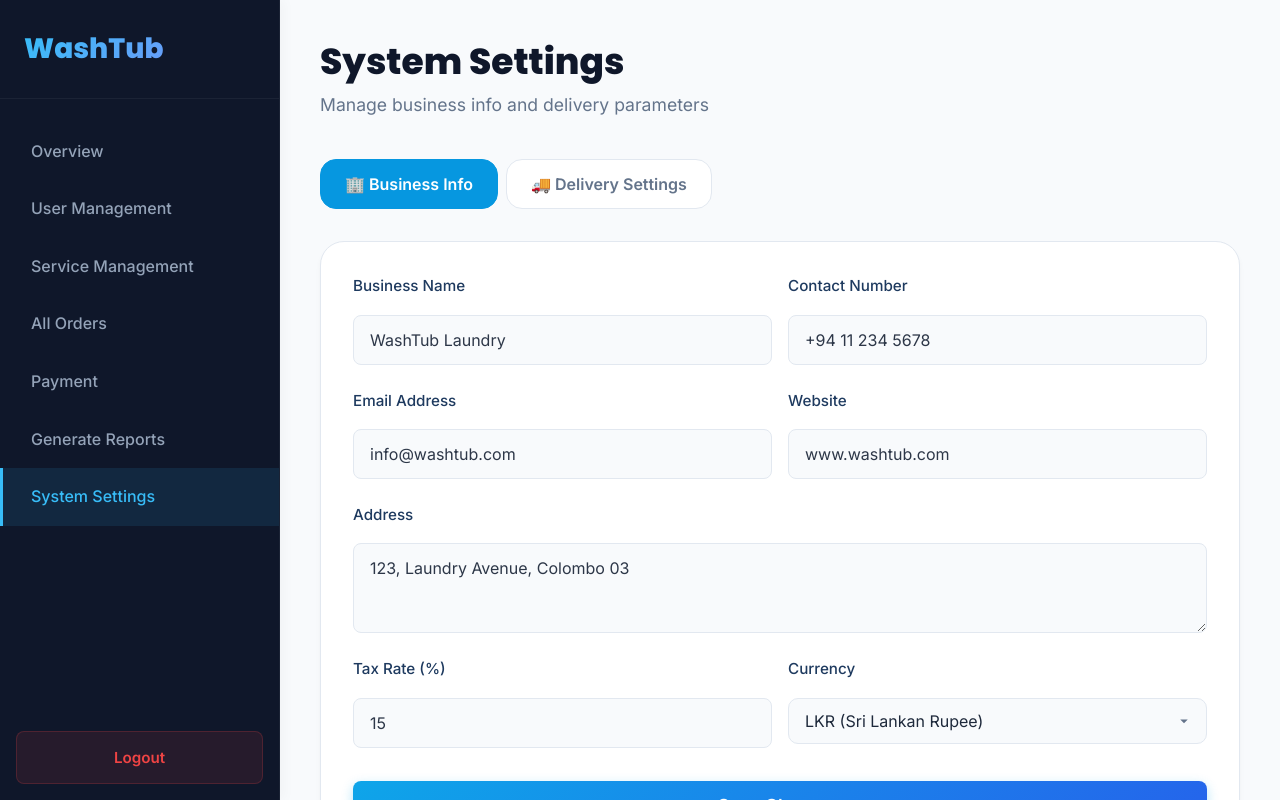
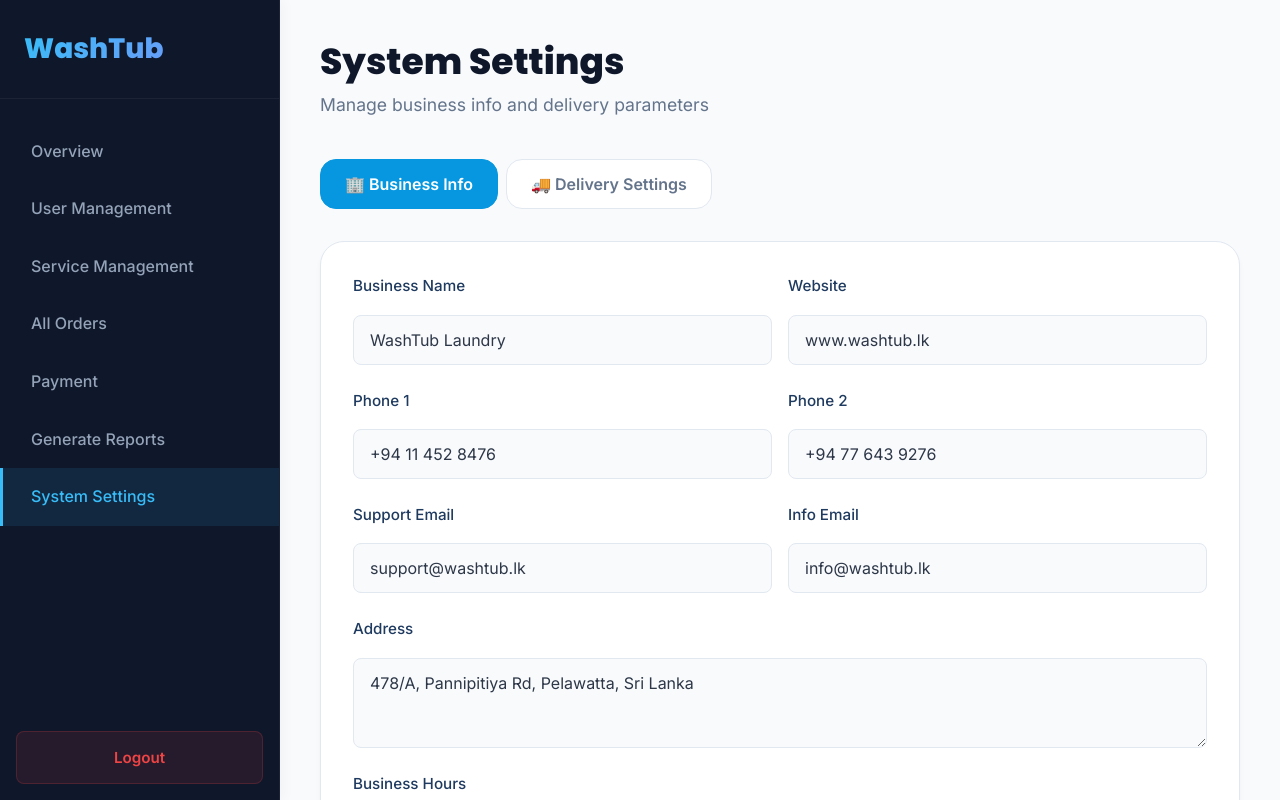
Before and after one commit to KavishaPerera/Wash-TUB, a React app in the folder frontend/: page /system-settings in a window 1280 px wide. Shown: the top 800 px of the page. Built offline with nearby package versions, Linux system fonts and the light colour scheme; no server answers; the HTML template or start-up script is replaced by a standard one.

Commit message:
change business info page and update contact page

```diff
--- a/frontend/src/pages/Contact.jsx
+++ b/frontend/src/pages/Contact.jsx
@@ -4,7 +4,23 @@ import Footer from '../components/Footer';
 import { Mail, Phone, MapPin, MessageSquare, Clock } from 'lucide-react';
 import './Contact.css';
 
+const getBusinessInfo = () => {
+    const defaults = {
+        phone1: '+94 11 452 8476',
+        phone2: '+94 77 643 9276',
+        supportEmail: 'support@washtub.lk',
+        infoEmail: 'info@washtub.lk',
+        address: '478/A, Pannipitiya Rd, Pelawatta, Sri Lanka',
+        businessHours: 'Mon - Sun: 7:00 AM - 9:00 PM',
+    };
+    try {
+        const saved = localStorage.getItem('washtub_business_info');
+        return saved ? { ...defaults, ...JSON.parse(saved) } : defaults;
+    } catch { return defaults; }
+};
+
 const Contact = () => {
+    const info = getBusinessInfo();
     return (
         <div className="contact-page">
             <Navbar />
@@ -33,8 +49,8 @@ const Contact = () => {
                                 </div>
                                 <div className="info-details">
                                     <h3>Phone</h3>
-                                    <p>+94 11 452 8476</p>
-                                    <p>+94 77 643 9276</p>
+                                    <p>{info.phone1}</p>
+                                    <p>{info.phone2}</p>
                                 </div>
                             </div>
 
@@ -44,8 +60,8 @@ const Contact = () => {
                                 </div>
                                 <div className="info-details">
                                     <h3>Email</h3>
-                                    <p>support@washtub.lk</p>
-                                    <p>info@washtub.lk</p>
+                                    <p>{info.supportEmail}</p>
+                                    <p>{info.infoEmail}</p>
                                 </div>
                             </div>
 
@@ -55,8 +71,7 @@ const Contact = () => {
                                 </div>
                                 <div className="info-details">
                                     <h3>Main Office</h3>
-                                    <p>478/A, Pannipitiya Rd,</p>
-                                    <p>Pelawatta, Sri Lanka</p>
+                                    <p>{info.address}</p>
                                 </div>
                             </div>
 
@@ -66,7 +81,7 @@ const Contact = () => {
                                 </div>
                                 <div className="info-details">
                                     <h3>Business Hours</h3>
-                                    <p>Mon - Sun: 7:00 AM - 9:00 PM</p>
+                                    <p>{info.businessHours}</p>
                                 </div>
                             </div>
                         </div>
--- a/frontend/src/pages/SystemSettings.jsx
+++ b/frontend/src/pages/SystemSettings.jsx
@@ -8,14 +8,23 @@ const SystemSettings = () => {
     const [activeTab, setActiveTab] = useState('business');
 
     // Business Info State
-    const [businessInfo, setBusinessInfo] = useState({
+    const BUSINESS_DEFAULTS = {
         name: 'WashTub Laundry',
-        address: '123, Laundry Avenue, Colombo 03',
-        phone: '+94 11 234 5678',
-        email: 'info@washtub.com',
-        website: 'www.washtub.com',
+        phone1: '+94 11 452 8476',
+        phone2: '+94 77 643 9276',
+        supportEmail: 'support@washtub.lk',
+        infoEmail: 'info@washtub.lk',
+        website: 'www.washtub.lk',
+        address: '478/A, Pannipitiya Rd, Pelawatta, Sri Lanka',
+        businessHours: 'Mon - Sun: 7:00 AM - 9:00 PM',
         taxRate: '15',
-        currency: 'LKR'
+        currency: 'LKR',
+    };
+    const [businessInfo, setBusinessInfo] = useState(() => {
+        try {
+            const saved = localStorage.getItem('washtub_business_info');
+            return saved ? { ...BUSINESS_DEFAULTS, ...JSON.parse(saved) } : BUSINESS_DEFAULTS;
+        } catch { return BUSINESS_DEFAULTS; }
     });
 
     // Delivery Settings State
@@ -32,6 +41,11 @@ const SystemSettings = () => {
 
     const handleInfoChange = (e) => {
         setBusinessInfo({ ...businessInfo, [e.target.name]: e.target.value });
+    };
+
+    const handleSaveBusinessInfo = () => {
+        localStorage.setItem('washtub_business_info', JSON.stringify(businessInfo));
+        alert('Business information saved successfully.');
     };
 
     const handleDeliveryChange = (e) => {
@@ -113,23 +127,37 @@ const SystemSettings = () => {
                                         <input type="text" name="name" value={businessInfo.name} onChange={handleInfoChange} />
                                     </div>
                                     <div className="form-group">
-                                        <label>Contact Number</label>
-                                        <input type="text" name="phone" value={businessInfo.phone} onChange={handleInfoChange} />
+                                        <label>Website</label>
+                                        <input type="text" name="website" value={businessInfo.website} onChange={handleInfoChange} />
                                     </div>
                                 </div>
                                 <div className="form-row">
                                     <div className="form-group">
-                                        <label>Email Address</label>
-                                        <input type="email" name="email" value={businessInfo.email} onChange={handleInfoChange} />
+                                        <label>Phone 1</label>
+                                        <input type="text" name="phone1" value={businessInfo.phone1} onChange={handleInfoChange} />
                                     </div>
                                     <div className="form-group">
-                                        <label>Website</label>
-                                        <input type="text" name="website" value={businessInfo.website} onChange={handleInfoChange} />
+                                        <label>Phone 2</label>
+                                        <input type="text" name="phone2" value={businessInfo.phone2} onChange={handleInfoChange} />
+                                    </div>
+                                </div>
+                                <div className="form-row">
+                                    <div className="form-group">
+                                        <label>Support Email</label>
+                                        <input type="email" name="supportEmail" value={businessInfo.supportEmail} onChange={handleInfoChange} />
+                                    </div>
+                                    <div className="form-group">
+                                        <label>Info Email</label>
+                                        <input type="email" name="infoEmail" value={businessInfo.infoEmail} onChange={handleInfoChange} />
                                     </div>
                                 </div>
                                 <div className="form-group full-width">
                                     <label>Address</label>
                                     <textarea rows="3" name="address" value={businessInfo.address} onChange={handleInfoChange}></textarea>
+                                </div>
+                                <div className="form-group full-width">
+                                    <label>Business Hours</label>
+                                    <input type="text" name="businessHours" value={businessInfo.businessHours} onChange={handleInfoChange} placeholder="e.g. Mon - Sun: 7:00 AM - 9:00 PM" />
                                 </div>
                                 <div className="form-row">
                                     <div className="form-group">
@@ -145,7 +173,7 @@ const SystemSettings = () => {
                                     </div>
                                 </div>
                                 <div className="form-actions">
-                                    <button className="btn btn-primary btn-large">Save Changes</button>
+                                    <button className="btn btn-primary btn-large" onClick={handleSaveBusinessInfo}>Save Changes</button>
                                 </div>
                             </div>
                         </section>
```
